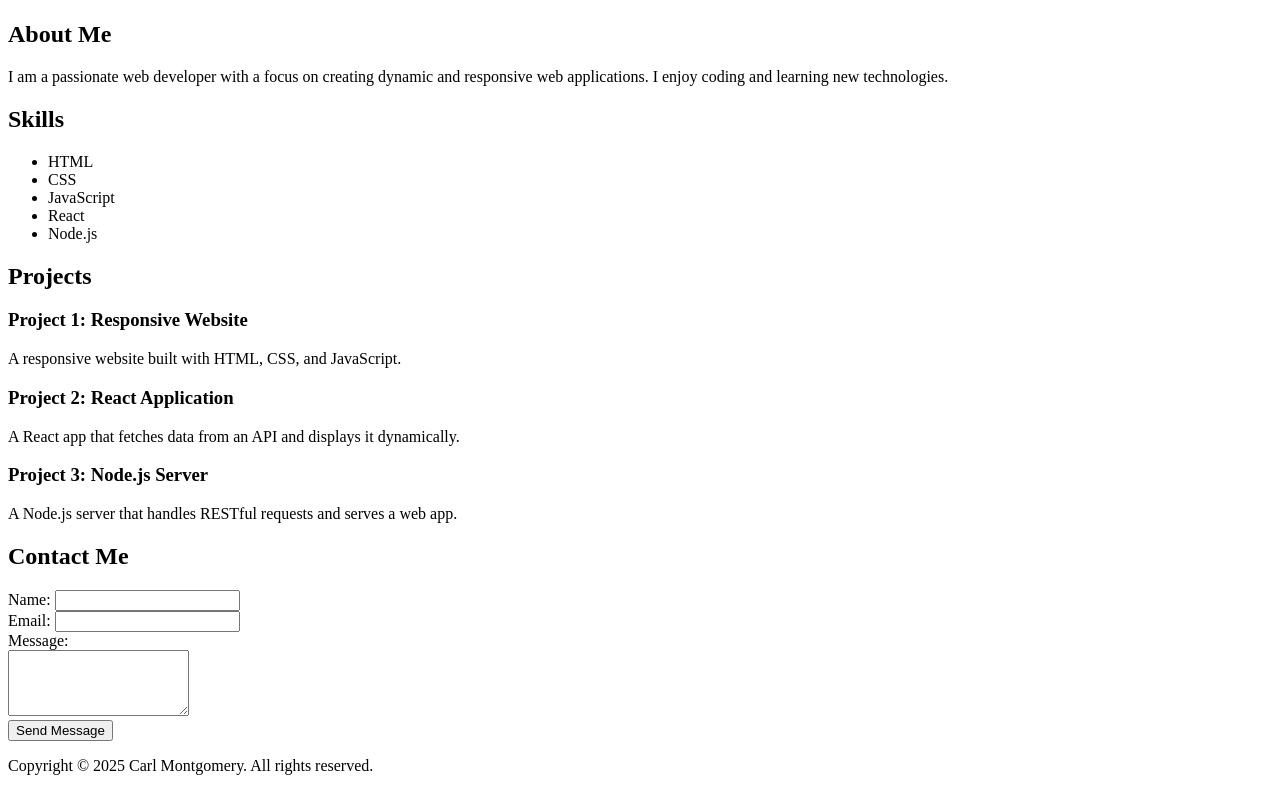
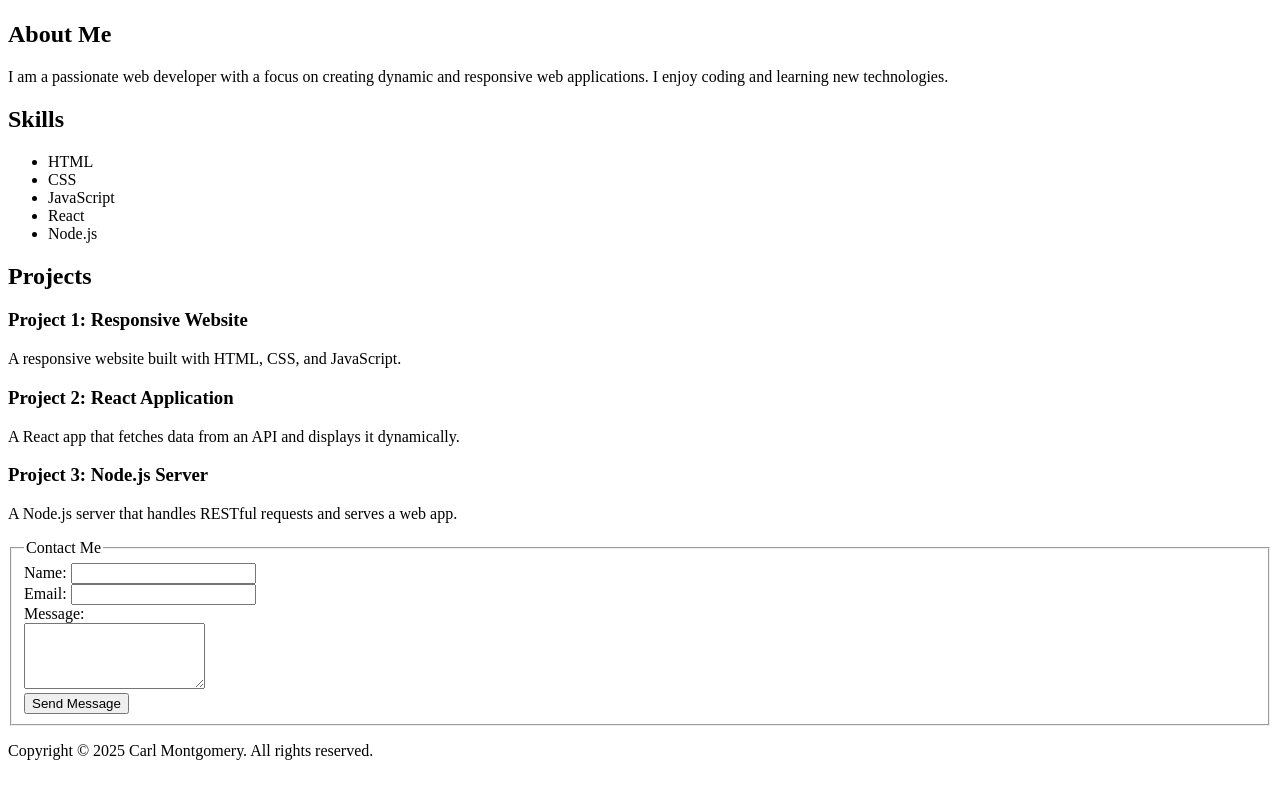
Before and after one commit to RasDread/my-portfolio, a plain HTML site: page index.html in a window 1280 px wide. Shown: the part 555-1346 px from the top of the page. Drawn offline with Linux system fonts and the light colour scheme.

Commit message:
Refactor contact form structure for improved semantics and accessibility

```diff
--- a/index.html
+++ b/index.html
@@ -66,7 +66,8 @@
       </section>
       <section id="contact">
         <form action="#" method="post">
-          <h2>Contact Me</h2>
+          <fieldset>
+            <legend>Contact Me</legend>
             <div>
               <label for="name">Name:</label>
               <input type="text" id="name" name="name" required />
@@ -77,11 +78,17 @@
             </div>
             <div>
               <label for="message">Message:</label> <br />
-            <textarea id="message" name="message" rows="4" required></textarea>
+              <textarea
+                id="message"
+                name="message"
+                rows="4"
+                required
+              ></textarea>
             </div>
             <div>
               <button type="submit">Send Message</button>
             </div>
+          </fieldset>
         </form>
       </section>
     </main>
```
Lines whose indentation alone changed are shown as unchanged.
